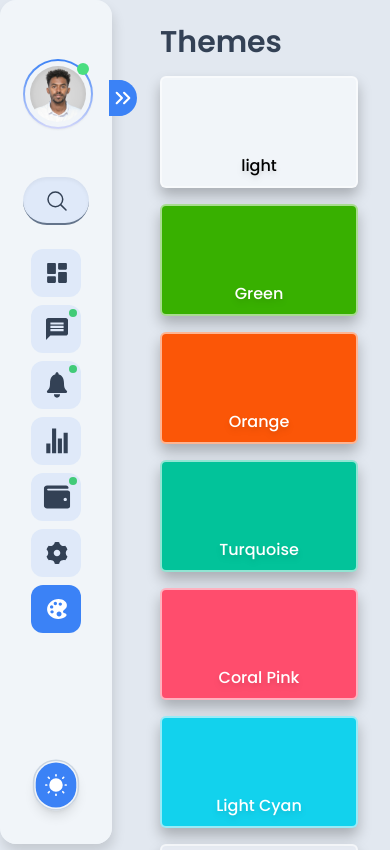
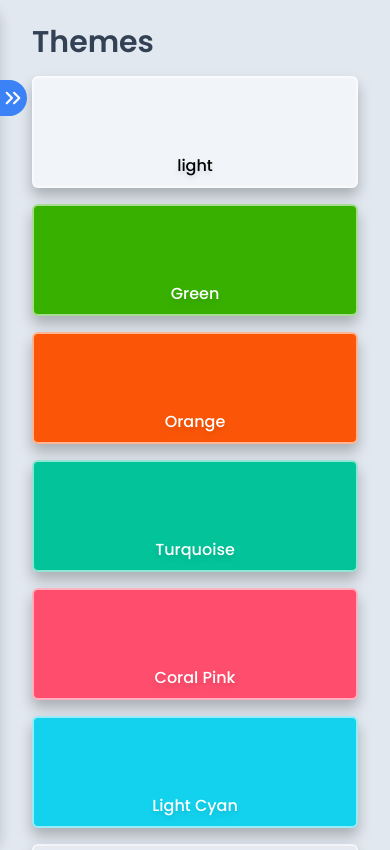
Before and after one commit to Elijah-05/responsive-sidebar, a React (Vite) app: page /theme in a window 390 px wide. Shown: the top 850 px of the page. Built offline with nearby package versions, Linux system fonts and the light colour scheme.

Commit message:
feat: responsive for mobile devices to

```diff
--- a/src/components/list/List.tsx
+++ b/src/components/list/List.tsx
@@ -29,7 +29,7 @@ const List = ({
 
   const variableStyle = `${currentTheme.primary_color.bg} ${
     isActive ? "bg-opacity-100" : "hover:bg-opacity-30"
-  } ${isCollapsed ? "px-1 mx-2" : "px-3"} `;
+  } ${isCollapsed ? "px-3 md:px-1 md:mx-2" : "px-3"} `;
 
   return (
     <div
@@ -38,7 +38,7 @@ const List = ({
     >
       <div
         className={`flex gap-3 ${
-          isCollapsed ? "translate-x-[10px] gap-0  hover:overflow-visible" : ""
+          isCollapsed ? "md:translate-x-[10px] gap-0 hover:md:overflow-visible" : ""
         } items-center duration-500`}
       >
         <button
@@ -51,11 +51,11 @@ const List = ({
         <p
           className={`  ${
             isCollapsed
-              ? `w-0 text-[0rem] opacity-50 group-hover:text-base group-hover:scale-100 group-hover:w-auto group-hover:opacity-100 group-hover:translate-x-11 duration-300`
+              ? `md:w-0 md:text-[0rem] md:opacity-50 group-hover:md:text-base group-hover:md:scale-100 group-hover:md:w-auto group-hover:md:opacity-100 group-hover:md:translate-x-11 duration-300`
               : "w-auto opacity-100 duration-500 "
           } ${
             isActive
-              ? `${isCollapsed ? currentTheme.text_color : "text-white"}`
+              ? `${isCollapsed ? `${currentTheme.text_color}` : "text-white"}`
               : currentTheme.text_color
           } origin-left`}
         >
@@ -64,7 +64,7 @@ const List = ({
       </div>
       <button
         className={`shrink-0 ${
-          isCollapsed ? "scale-0 opacity-0" : "scale-100 opacity-100"
+          isCollapsed ? "md:scale-0 md:opacity-0" : "scale-100 opacity-100"
         }  ${
           isActive ? "text-white" : currentTheme.text_color
         } mr-3 duration-500`}
@@ -73,7 +73,7 @@ const List = ({
       </button>
       <div
         className={`absolute right-0 animate-pulse group-hover:animate-none ${
-          isCollapsed ? "-translate-x-1 -translate-y-[16px]" : "-translate-x-2"
+          isCollapsed ? "-translate-x-[5px] md:-translate-x-1 -translate-y-[12px] md:-translate-y-[16px]" : "-translate-x-2"
         } ${
           !notifi && "hidden"
         } bg-green-500 w-2 h-2 rounded-full duration-300`}
--- a/src/components/search/Search.tsx
+++ b/src/components/search/Search.tsx
@@ -24,14 +24,14 @@ const Search = ({ isCollapsed, toggleSideBar }: CollapsePropsType) => {
       <SearchIcon
         onClick={() => isCollapsed && handleExpandSearch()}
         className={` mt-[2px] ml-[2px] ${currentTheme.text_color} ${
-          isCollapsed && "scale-150 translate-x-1/2"
+          isCollapsed && "scale-125 md:scale-150 md:translate-x-1/2"
         } transition-all duration-500`}
       />
       <input
         ref={inputRef}
         type="text"
         className={`${
-          isCollapsed ? "w-0 opacity-0" : "w-full opacity-100"
+          isCollapsed ? "md:w-0 md:opacity-0" : "w-full opacity-100"
         } bg-transparent h-full placeholder:${
           currentTheme.text_color
         } duration-300 ${
@@ -44,7 +44,7 @@ const Search = ({ isCollapsed, toggleSideBar }: CollapsePropsType) => {
       <span
         className={`absolute scale-0 opacity-0 ${
           isCollapsed &&
-          "group-hover:scale-100 group-hover:opacity-100 group-hover: group-hover:translate-x-[86px]"
+          "group-hover:md:scale-100 group-hover:md:opacity-100 group-hover:md:translate-x-[86px]"
         } ${currentTheme.text_color} duration-300`}
       >
         Search
--- a/src/components/side_bar/SideBar.tsx
+++ b/src/components/side_bar/SideBar.tsx
@@ -35,12 +35,12 @@ const SideBar = ({ isCollapsed, toggleSideBar }: CollapsePropsType) => {
   return (
     <div
       className={`${theme.sidebar_bg} ${
-        isCollapsed ? "w-28" : "w-[330px]"
-      }  fixed h-full top-0 left-0 pt-14 rounded-2xl transition-all duration-500 shadow-[2px_8px_12px_#00000020]`}
+        isCollapsed ? "-translate-x-[330px] md:translate-x-0 w-[330px] md:w-28" : "w-[330px]"
+      }  fixed z-[99] h-full top-0 left-0 pt-14 rounded-2xl transition-all duration-500 shadow-[2px_8px_12px_#00000020]`}
     >
       <div
         className={`relative ${
-          isCollapsed ? "pl-5" : "pl-6"
+          isCollapsed ? "pl-6 md:pl-5" : "pl-6"
         } transition-all duration-300 `}
       >
         <div className={`flex items-center gap-3 w-[100%] overflow-hidden`}>
@@ -50,14 +50,16 @@ const SideBar = ({ isCollapsed, toggleSideBar }: CollapsePropsType) => {
           >
             <h1
               className={`text-[1.34rem] font-semibold ${
-                isCollapsed ? "text-[0rem] opacity-0" : "opacity-100"
+                isCollapsed ? "md:text-[0rem] md:opacity-0" : "opacity-100"
               } duration-500 tracking-wider`}
             >
               Elyas Abebe
             </h1>
             <p
-              className={` text-sm ${
-                isCollapsed ? "text-[0rem] opacity-0" : "opacity-50"
+              className={` text-md ${
+                isCollapsed
+                  ? "md:text-[0rem] opacity-50 md:opacity-0"
+                  : "opacity-50"
               } duration-500`}
             >
               Front-End Developer
@@ -68,7 +70,7 @@ const SideBar = ({ isCollapsed, toggleSideBar }: CollapsePropsType) => {
           onClick={() => toggleSideBar(!isCollapsed)}
           className={`group absolute h-9 fully-center bottom-1/2 translate-y-1/2 right-0 ${
             isCollapsed
-              ? "translate-x-full rounded-r-full w-7"
+              ? "translate-x-full -mr-[2px] rounded-r-full w-7"
               : "rounded-l-full w-8"
           } ${theme.primary_color.bg} transition-all duration-500`}
         >
@@ -79,7 +81,7 @@ const SideBar = ({ isCollapsed, toggleSideBar }: CollapsePropsType) => {
           />
           <div
             className={`absolute h-full w-2 ${
-              isCollapsed ? "-z-10" : "translate-x-[18px]"
+              isCollapsed ? "-z-10" : "translate-x-[20px]"
             } ${theme.primary_color.bg} rounded-r-full  duration-500`}
           />
         </button>
@@ -119,7 +121,7 @@ const SideBar = ({ isCollapsed, toggleSideBar }: CollapsePropsType) => {
             isCollapsed={isCollapsed}
             icon1={<NotificationIcon className={`text-2xl scale-[1.23] `} />}
             icon2={
-              <div className="text-white text-sm fully-center bg-red-500 w-6 h-6 scale-[0.83] rounded-full">
+              <div className="text-white text-md fully-center bg-red-500 w-6 h-6 scale-[0.83] rounded-full">
                 7
               </div>
             }
--- a/src/components/side_bar/SideBarFooter.tsx
+++ b/src/components/side_bar/SideBarFooter.tsx
@@ -7,7 +7,7 @@ const SideBarFooter = ({ isCollapsed }: { isCollapsed: boolean }) => {
   return (
     <div
       className={`${
-        isCollapsed ? "opacity-0 text-[0rem]" : "text-xs opacity-100"
+        isCollapsed ? "text-xs md:opacity-0 md:text-[0rem]" : "text-xs opacity-100"
       } absolute shrink-0 left-0 right-0 bottom-4 px-6 ${
         theme.text_color
       } grow transition-all duration-500`}
@@ -18,8 +18,8 @@ const SideBarFooter = ({ isCollapsed }: { isCollapsed: boolean }) => {
       </p>
       <div
         className={`fully-center ${
-          isCollapsed ? "scale-0" : "scale-100"
-        } text-sm mt-3 gap-4 opacity-40 duration-300`}
+          isCollapsed ? "md:scale-0" : "scale-100"
+        } text-md mt-3 gap-4 opacity-40 duration-300`}
       >
         <Linkedin className="" />
         <Github className="" />
--- a/src/components/switch/ThemeSwitch.tsx
+++ b/src/components/switch/ThemeSwitch.tsx
@@ -22,17 +22,17 @@ const ThemeSwitch = ({ isCollapsed }: CollapsePropsType) => {
   return (
     <div
       className={`group flex items-center justify-evenly ${
-        isCollapsed ? "h-[64px] scale-[0.8] bottom-6" : "w-auto bottom-20"
+        isCollapsed ? "shrink-0 h-[50px] w-[50px] mx-auto bottom-6" : "w-auto bottom-20 h-12"
       } absolute overflow-hidde left-6 right-6 border-2 ${
         theme.border_color
-      } bg-opacity-5 h-12 grow rounded-full shadow-lg duration-500`}
+      } bg-opacity-5 grow rounded-full shadow-lg duration-500`}
     >
       <button
         onClick={() =>
           dispatch(changeTheme({ isDark: false, theme: themes.lightPalette }))
         }
         className={` w-1/2 ${
-          isCollapsed ? "text-[0rem] scale-0" : "flex scale-100"
+          isCollapsed ? "md:text-[0rem] md:scale-0" : "flex scale-100"
         } ${
           isDark ? "opacity-50" : "opacity-0"
         } shrink-0 flex justify-center items-center gap-4 duration-1000`}
@@ -45,7 +45,7 @@ const ThemeSwitch = ({ isCollapsed }: CollapsePropsType) => {
           dispatch(changeTheme({ isDark: true, theme: themes.nightPalette }))
         }
         className={` w-1/2 ${
-          isCollapsed ? "text-[0rem] scale-0" : "flex scale-100"
+          isCollapsed ? "md:text-[0rem] md:scale-0" : "flex scale-100"
         } ${
           isDark ? "opacity-0" : "opacity-50"
         } shrink-0 flex justify-center items-center gap-4 duration-1000`}
@@ -55,26 +55,26 @@ const ThemeSwitch = ({ isCollapsed }: CollapsePropsType) => {
       </button>
       <button
         onClick={handleToggleTheme}
-        className={`absolute left-0 ${
+        className={`absolute z-50 left-0 top-0 ${
           isCollapsed
-            ? "w-full"
-            : `${isDark ? "translate-x-full" : "translate-x-0"} w-1/2`
+            ? `shrink-0 w-full h-full`
+            : `${isDark ? "translate-x-full" : "translate-x-0"} w-1/2 scale-[0.94]`
         } ${
           theme.primary_color.bg
-        } text-white flex justify-center items-center gap-4 scale-[0.94] h-full rounded-full duration-500 transition-all`}
+        } text-white flex justify-center items-center gap-4 h-full rounded-full duration-500 transition-all`}
       >
         <div className=" fully-center">
           <MoonIcon
             className={`absolute ${isDark ? "opacity-100" : "opacity-0"} ${
               isCollapsed
-                ? `scale-150 ${isDark ? "rotate-[360deg]" : "rotate-0"}`
+                ? ` ${isDark ? "rotate-[360deg]" : "rotate-0"}`
                 : "scale-100"
             } transition-all duration-500`}
           />
           <SunIcon
             className={`text-2xl ${isDark ? "opacity-0" : "opacity-100"} ${
               isCollapsed
-                ? `scale-150 ${isDark ? "rotate-[360deg]" : "rotate-0"}`
+                ? ` ${isDark ? "rotate-[360deg]" : "rotate-0"}`
                 : "scale-100"
             } transition-all duration-500`}
           />
@@ -86,7 +86,7 @@ const ThemeSwitch = ({ isCollapsed }: CollapsePropsType) => {
       <span
         className={`text-xl absolute right-0 ${
           isCollapsed
-            ? "group-hover:translate-x-[105px] group-hover:scale-100 opacity-0 group-hover:opacity-100 scale-0"
+            ? "group-hover:translate-x-[105px] group-hover:scale-100 md:opacity-0 group-hover:opacity-100 scale-0"
             : "hidden"
         } ${theme.text_color} transition-all duration-300`}
       >
--- a/src/layout/MasterLayout.tsx
+++ b/src/layout/MasterLayout.tsx
@@ -25,7 +25,7 @@ const MasterLayout = () => {
       </aside>
       <main
         className={`${
-          isCollapsed ? "ml-32" : "ml-[330px]"
+          isCollapsed ? "md:ml-32" : "md:ml-[330px]"
         } min-h-screen duration-500 px-8 py-6 shrink-0 `}
       >
         <Outlet />
--- a/src/redux/reducer.ts
+++ b/src/redux/reducer.ts
@@ -12,7 +12,7 @@ const initialState: ThemeStateType = {
   theme: themes.lightPalette,
 };
 
-const themeSlice = createSlice({
+export const themeSlice = createSlice({
   name: "theme",
   initialState,
   reducers: {
--- a/src/utils/constants/constants.ts
+++ b/src/utils/constants/constants.ts
@@ -146,7 +146,7 @@ const themes: ThemeTypes = {
     },
     background: "bg-gradient-to-t from-blue-200 from-5% via-20% via-blue-300 to-blue-100",
     sidebar_bg:
-      "border-[3px] border-opacity-0 from-slate-300 via-blue-300 to-slate-300 to-70% bg-opacity-10 border-[3px] border-[#ffffff80]",
+      "border-[3px] border-opacity-0 from-slate-300 via-blue-300 to-slate-300 to-70% bg-opacity-10 border-[3px] border-[#ffffff80] backdrop-blur-[3px]",
 
     text_color: "text-slate-800",
     border_color: "border-slate-400",
```
